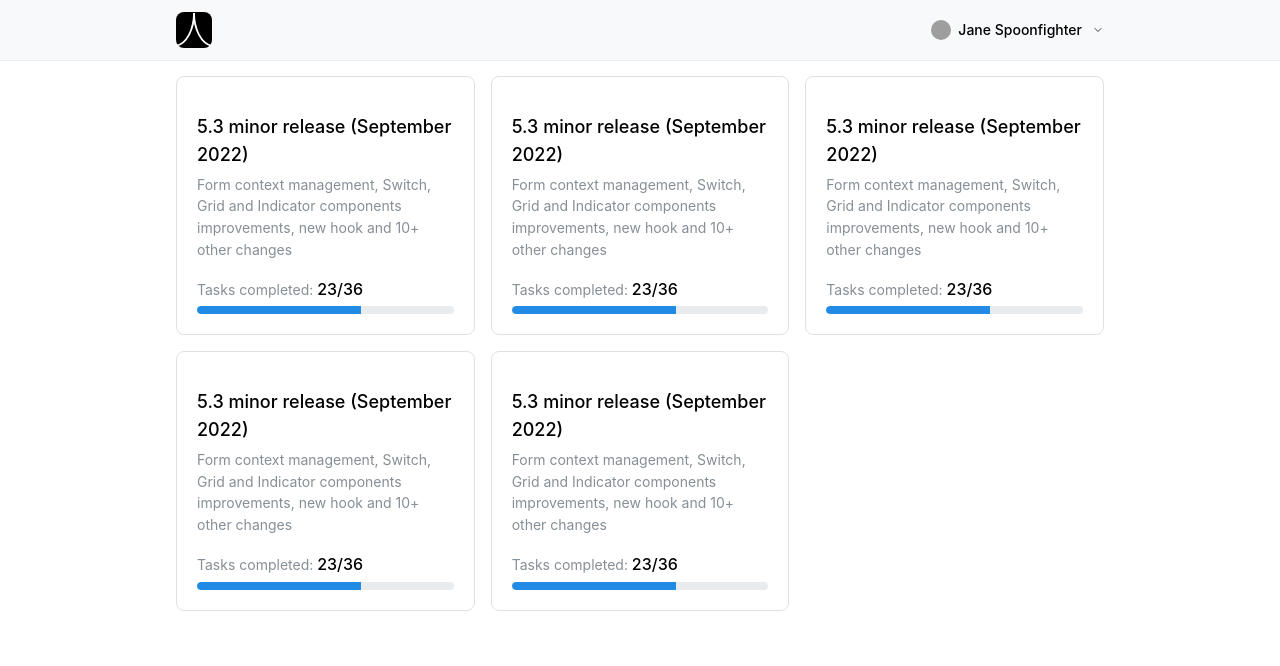
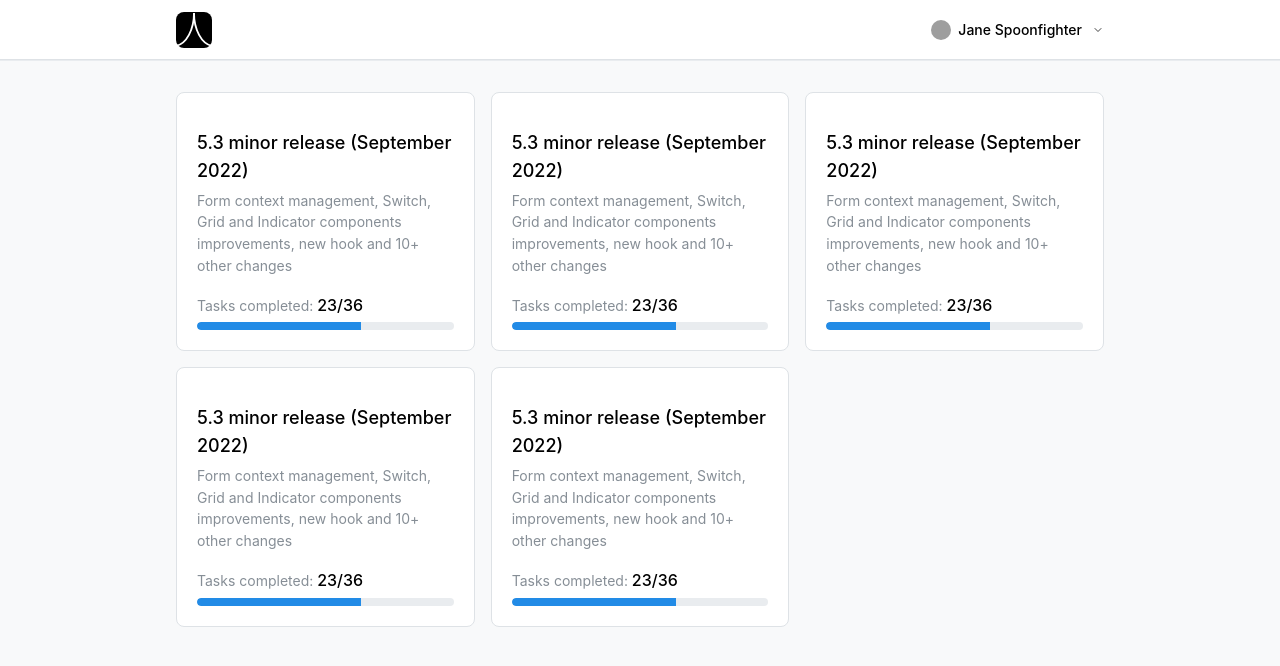
Before and after one commit to hieutm211/convergent-ai-homework, a React (Vite) app: page /home in a window 1280 px wide. Shown: the top 666 px of the page. Built offline with nearby package versions, Linux system fonts and the light colour scheme; grey boxes are pictures that could not be loaded.

Commit message:
update styling

```diff
--- a/src/components/Home.tsx
+++ b/src/components/Home.tsx
@@ -1,12 +1,12 @@
 import { Container, SimpleGrid } from "@mantine/core";
-import { ScenarioCard } from "./ScenarioCard";
+import { ScenarioCard } from "./ScenarioCard/ScenarioCard";
 import { useScenarioQueries } from "../queries/useScenariosQuery";
 
 export function Home() {
   const scenariosQuery = useScenarioQueries();
   if (!scenariosQuery.isSuccess) return;
   return (
-    <Container size="md" p="md">
+    <Container size="md" p="md" pt="xl">
       <SimpleGrid cols={{ base: 1, sm: 2, md: 3 }}>
         {scenariosQuery.data.map((scenario) => (
           <ScenarioCard
--- /dev/null
+++ b/src/components/ScenarioCard/ScenarioCard.module.css
@@ -0,0 +1,6 @@
+.card {
+  @mixin hover {
+    box-shadow: var(--mantine-shadow-md);
+    cursor: pointer;
+  }
+}
--- a/src/components/ScenarioCard.tsx
+++ b/src/components/ScenarioCard/ScenarioCard.tsx
@@ -1,4 +1,5 @@
 import { Card, Progress, Text } from "@mantine/core";
+import classes from "./ScenarioCard.module.css";
 
 export function ScenarioCard(props: {
   title: string;
@@ -10,7 +11,7 @@ export function ScenarioCard(props: {
     description = "Form context management, Switch, Grid and Indicator components improvements, new hook and 10+ other changes",
   } = props;
   return (
-    <Card withBorder padding="lg" radius="md">
+    <Card withBorder padding="lg" radius="md" className={classes.card}>
       <Text fz="lg" fw={500} mt="md">
         {title}
       </Text>
--- a/src/components/layouts/AppLayout/AppLayout.tsx
+++ b/src/components/layouts/AppLayout/AppLayout.tsx
@@ -1,6 +1,7 @@
 import { AppShell } from "@mantine/core";
 import { Outlet } from "react-router";
 import { Header } from "./Header";
+import classes from "./Main.module.css";
 
 export function AppLayout() {
   return (
@@ -8,7 +9,7 @@ export function AppLayout() {
       <AppShell.Header>
         <Header />
       </AppShell.Header>
-      <AppShell.Main>
+      <AppShell.Main className={classes.main}>
         <Outlet />
       </AppShell.Main>
     </AppShell>
--- a/src/components/layouts/AppLayout/Header.module.css
+++ b/src/components/layouts/AppLayout/Header.module.css
@@ -1,9 +1,5 @@
 .header {
   padding-top: var(--mantine-spacing-sm);
-  background-color: light-dark(
-    var(--mantine-color-gray-0),
-    var(--mantine-color-dark-6)
-  );
   border-bottom: 1px solid light-dark(var(--mantine-color-gray-2), transparent);
   margin-bottom: 120px;
 }
--- /dev/null
+++ b/src/components/layouts/AppLayout/Main.module.css
@@ -0,0 +1,6 @@
+.main {
+  background-color: light-dark(
+    var(--mantine-color-gray-0),
+    var(--mantine-color-dark-6)
+  );
+}
```
